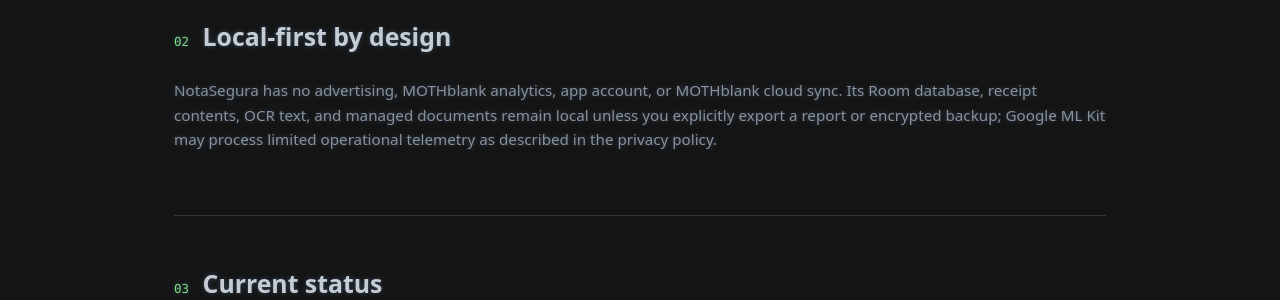
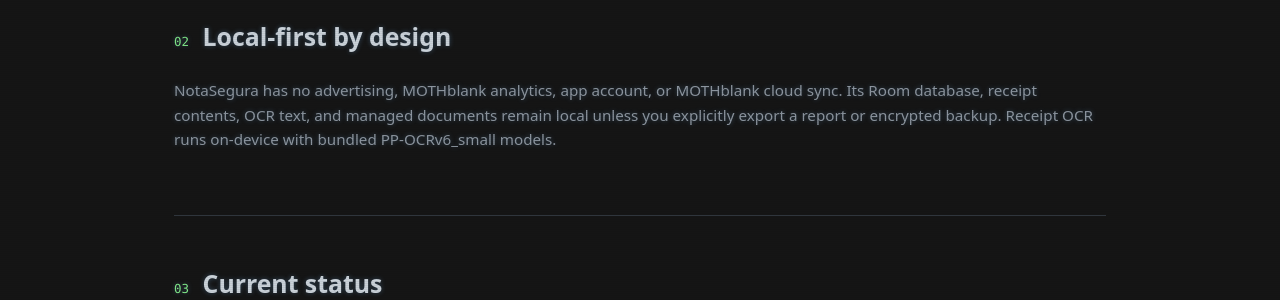
Before and after one commit to MOTHblank/mothblank.github.io, a Jekyll site: the page built from notasegura.html, in a window 1280 px wide. Shown: the part 1316-1616 px from the top of the page. Built offline with Jekyll 4.4.1, drawn with Linux system fonts in a browser that asks for light colours.

Commit message:
Update NotaSegura overview for local PP-OCR

```diff
--- a/notasegura.html
+++ b/notasegura.html
@@ -43,7 +43,7 @@
 
 <section class="product-section">
     <div class="section-heading nota-heading"><span>02</span><h2>Local-first by design</h2></div>
-    <p>NotaSegura has no advertising, MOTHblank analytics, app account, or MOTHblank cloud sync. Its Room database, receipt contents, OCR text, and managed documents remain local unless you explicitly export a report or encrypted backup; Google ML Kit may process limited operational telemetry as described in the privacy policy.</p>
+    <p>NotaSegura has no advertising, MOTHblank analytics, app account, or MOTHblank cloud sync. Its Room database, receipt contents, OCR text, and managed documents remain local unless you explicitly export a report or encrypted backup. Receipt OCR runs on-device with bundled PP-OCRv6_small models.</p>
 </section>
 
 <section class="product-section product-status">
```
